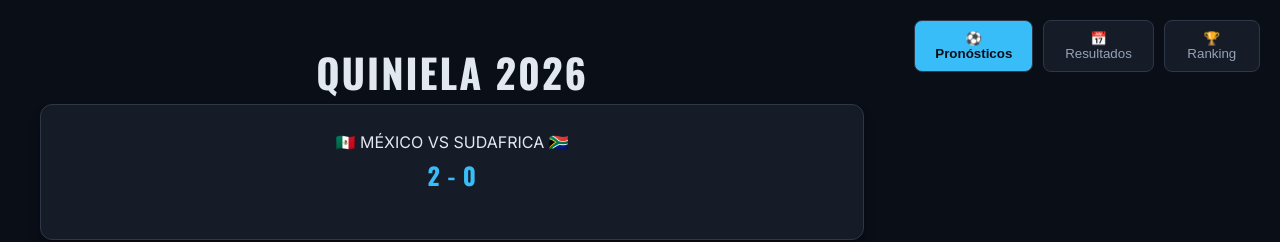
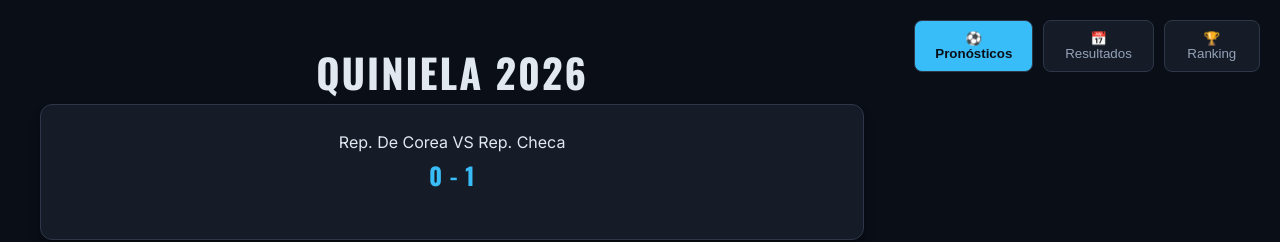
Before and after one commit to alberto88vala-dev/quiniela-mundial-2026, a React (Vite) app: page / in a window 1280 px wide. Shown: the top 242 px of the page. Built offline with nearby package versions, Linux system fonts and the light colour scheme.

Commit message:
marcador chequia

```diff
--- a/src/pages/QuinielaManual.jsx
+++ b/src/pages/QuinielaManual.jsx
@@ -5,8 +5,8 @@ export default function QuinielaManual() {
   const [pronosticadorActivo, setPronosticadorActivo] = useState('betin');
 
   const marcadorMundial = {
-    partido: "🇲🇽 MÉXICO VS SUDAFRICA 🇿🇦",
-    resultado: "2 - 0"
+    partido: "Rep. De Corea VS Rep. Checa",
+    resultado: "0 - 1"
   };
 
   const partidos = [
```
